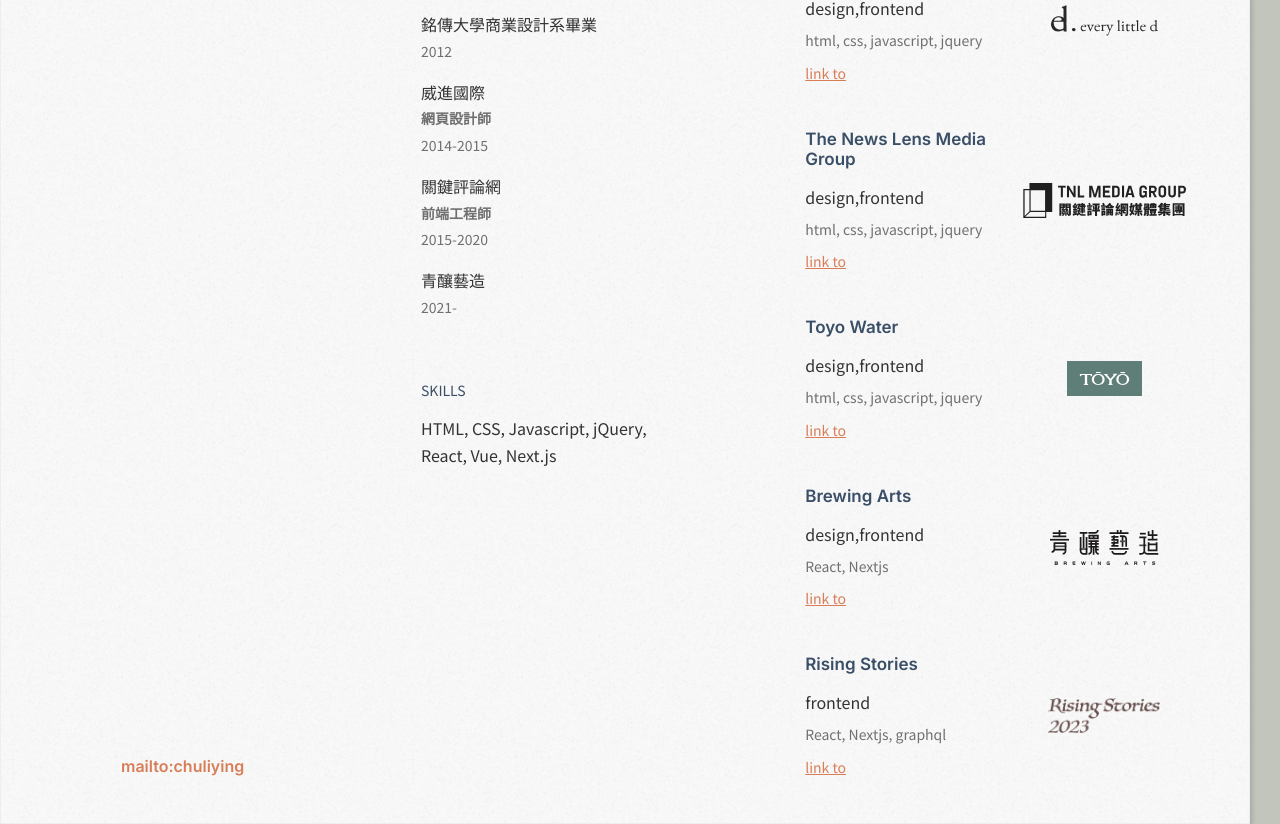
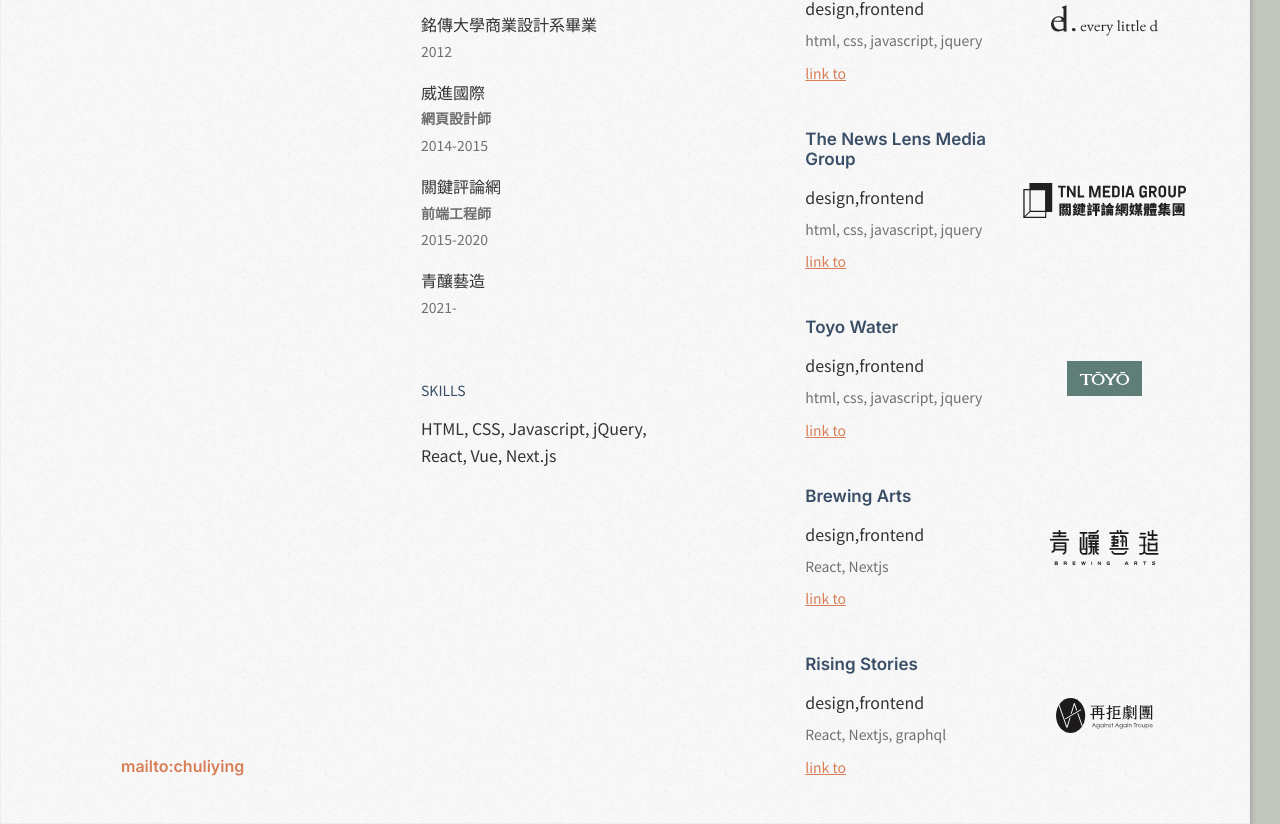
Before and after one commit to Chuliying/chuliying, a Next.js app: page / in a window 1280 px wide. Shown: the part 366-1190 px from the top of the page. Built offline with nearby package versions, Linux system fonts and the light colour scheme.

Commit message:
更新作品

```diff
--- a/src/components/Works.tsx
+++ b/src/components/Works.tsx
@@ -47,11 +47,11 @@
         logo: require('../../public/images/logo/ba.svg')
     },
     {
-        link: 'https://risingstories.asia/',
+        link: 'https://againstagain.com/',
         company: 'Rising Stories',
-        jr: 'frontend',
+        jr: 'design,frontend',
         skills: 'React, Nextjs, graphql',
-        logo: require('../../public/images/logo/rs.png')
+        logo: require('../../public/images/logo/aat.svg')
     },
 ]
 
```
Also changed, not shown: public/images/logo/aat.svg (added), 1 other file (tests, documents, lock files or other folders).
